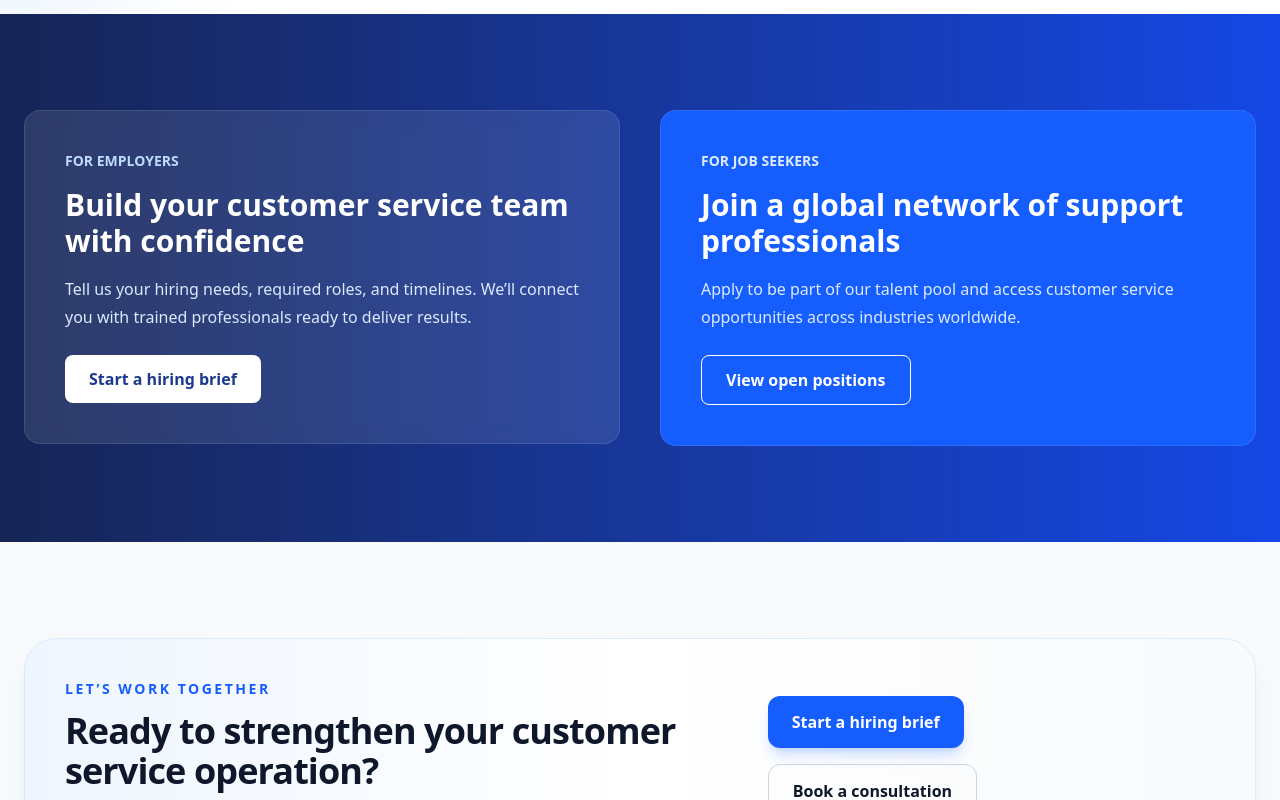
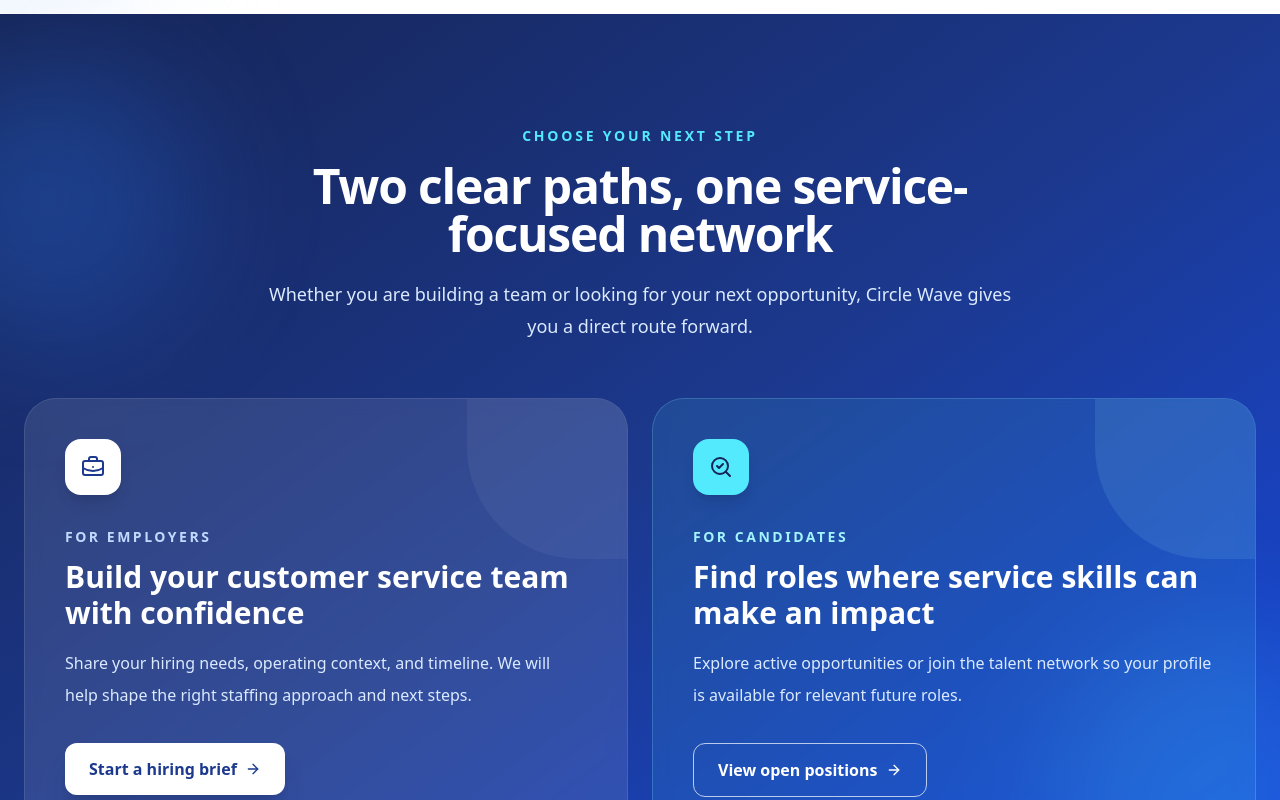
Before and after one commit to emmanuel-anye/circle-wave-website, a Next.js app: page / in a window 1280 px wide. Shown: the part 6520-7320 px from the top of the page. Built offline with nearby package versions, Linux system fonts and the light colour scheme; no server answers.

Commit message:
Redesign homepage audience pathways

```diff
--- a/components/sections/CallToAction.tsx
+++ b/components/sections/CallToAction.tsx
@@ -1,5 +1,6 @@
 "use client";
 
+import { ArrowRight, BriefcaseBusiness, SearchCheck } from "lucide-react";
 import ConversionLink from "@/components/analytics/ConversionLink";
 import Reveal from "@/components/ui/Reveal";
 import MotionButton from "@/components/ui/MotionButton";
@@ -7,65 +8,39 @@
 
 export default function CallToAction() {
   return (
-    <section className="bg-gradient-to-r from-blue-950 to-blue-700 py-24 text-white">
-      <div className="mx-auto max-w-7xl px-4 sm:px-6">
-        <div className="grid gap-10 lg:grid-cols-2">
+    <section className="relative overflow-hidden bg-gradient-to-br from-blue-950 via-blue-900 to-blue-700 py-24 text-white sm:py-28">
+      <div className="absolute -left-24 top-10 h-72 w-72 rounded-full bg-blue-500/25 blur-3xl" aria-hidden="true" />
+      <div className="absolute -right-24 bottom-0 h-80 w-80 rounded-full bg-cyan-300/15 blur-3xl" aria-hidden="true" />
+      <div className="relative mx-auto max-w-7xl px-4 sm:px-6">
+        <Reveal className="mx-auto max-w-3xl text-center">
+          <p className="text-sm font-semibold uppercase tracking-[0.2em] text-cyan-300">Choose your next step</p>
+          <h2 className="mt-4 text-3xl font-bold tracking-tight sm:text-4xl lg:text-5xl">Two clear paths, one service-focused network</h2>
+          <p className="mt-5 text-lg leading-8 text-blue-100">Whether you are building a team or looking for your next opportunity, Circle Wave gives you a direct route forward.</p>
+        </Reveal>
+
+        <div className="mt-14 grid gap-6 lg:grid-cols-2">
           <Reveal>
-            <HoverCard className="rounded-2xl border border-white/10 bg-white/10 p-10 backdrop-blur">
-              <p className="text-sm font-semibold uppercase text-blue-200">
-                For Employers
-              </p>
-              <h3 className="mt-4 text-3xl font-bold">
-                Build your customer service team with confidence
-              </h3>
-              <p className="mt-4 leading-7 text-blue-100">
-                Tell us your hiring needs, required roles, and timelines. We’ll
-                connect you with trained professionals ready to deliver results.
-              </p>
-              <ConversionLink
-                href="/employers#hiring-brief"
-                event={{
-                  name: "cta_clicked",
-                  properties: {
-                    audience: "employer",
-                    placement: "audience_paths",
-                    action: "start_hiring_brief",
-                  },
-                }}
-              >
-                <MotionButton className="mt-6 inline-flex rounded-lg bg-white px-6 py-3 font-semibold text-blue-900 transition hover:bg-gray-100">
-                  Start a hiring brief
-                </MotionButton>
+            <HoverCard className="group relative h-full overflow-hidden rounded-[2rem] border border-white/10 bg-white/10 p-8 backdrop-blur sm:p-10">
+              <div className="absolute right-0 top-0 h-40 w-40 rounded-bl-[7rem] bg-white/5 transition-transform duration-500 group-hover:scale-125" aria-hidden="true" />
+              <span className="relative inline-flex h-14 w-14 items-center justify-center rounded-2xl bg-white text-blue-900 shadow-lg"><BriefcaseBusiness className="h-6 w-6" aria-hidden="true" /></span>
+              <p className="relative mt-8 text-sm font-semibold uppercase tracking-[0.18em] text-blue-200">For employers</p>
+              <h3 className="relative mt-3 text-3xl font-bold">Build your customer service team with confidence</h3>
+              <p className="relative mt-4 max-w-xl leading-8 text-blue-100">Share your hiring needs, operating context, and timeline. We will help shape the right staffing approach and next steps.</p>
+              <ConversionLink href="/employers#hiring-brief" event={{ name: "cta_clicked", properties: { audience: "employer", placement: "audience_paths", action: "start_hiring_brief" } }}>
+                <MotionButton className="relative mt-8 inline-flex items-center gap-2 rounded-xl bg-white px-6 py-3.5 font-semibold text-blue-900 shadow-xl shadow-blue-950/20">Start a hiring brief <ArrowRight className="h-4 w-4" aria-hidden="true" /></MotionButton>
               </ConversionLink>
             </HoverCard>
           </Reveal>
 
           <Reveal>
-            <HoverCard className="rounded-2xl border border-white/10 bg-blue-600 p-10">
-              <p className="text-sm font-semibold uppercase text-blue-100">
-                For Job Seekers
-              </p>
-              <h3 className="mt-4 text-3xl font-bold">
-                Join a global network of support professionals
-              </h3>
-              <p className="mt-4 leading-7 text-blue-100">
-                Apply to be part of our talent pool and access customer service
-                opportunities across industries worldwide.
-              </p>
-              <ConversionLink
-                href="/jobs"
-                event={{
-                  name: "cta_clicked",
-                  properties: {
-                    audience: "candidate",
-                    placement: "audience_paths",
-                    action: "view_open_roles",
-                  },
-                }}
-              >
-                <MotionButton className="mt-6 inline-flex rounded-lg border border-white px-6 py-3 font-semibold text-white transition hover:bg-white hover:text-blue-700">
-                  View open positions
-                </MotionButton>
+            <HoverCard className="group relative h-full overflow-hidden rounded-[2rem] border border-cyan-200/20 bg-cyan-300/10 p-8 backdrop-blur sm:p-10">
+              <div className="absolute right-0 top-0 h-40 w-40 rounded-bl-[7rem] bg-cyan-200/10 transition-transform duration-500 group-hover:scale-125" aria-hidden="true" />
+              <span className="relative inline-flex h-14 w-14 items-center justify-center rounded-2xl bg-cyan-300 text-blue-950 shadow-lg"><SearchCheck className="h-6 w-6" aria-hidden="true" /></span>
+              <p className="relative mt-8 text-sm font-semibold uppercase tracking-[0.18em] text-cyan-200">For candidates</p>
+              <h3 className="relative mt-3 text-3xl font-bold">Find roles where service skills can make an impact</h3>
+              <p className="relative mt-4 max-w-xl leading-8 text-blue-100">Explore active opportunities or join the talent network so your profile is available for relevant future roles.</p>
+              <ConversionLink href="/jobs" event={{ name: "cta_clicked", properties: { audience: "candidate", placement: "audience_paths", action: "view_open_roles" } }}>
+                <MotionButton className="relative mt-8 inline-flex items-center gap-2 rounded-xl border border-white/70 px-6 py-3.5 font-semibold text-white">View open positions <ArrowRight className="h-4 w-4" aria-hidden="true" /></MotionButton>
               </ConversionLink>
             </HoverCard>
           </Reveal>
```
